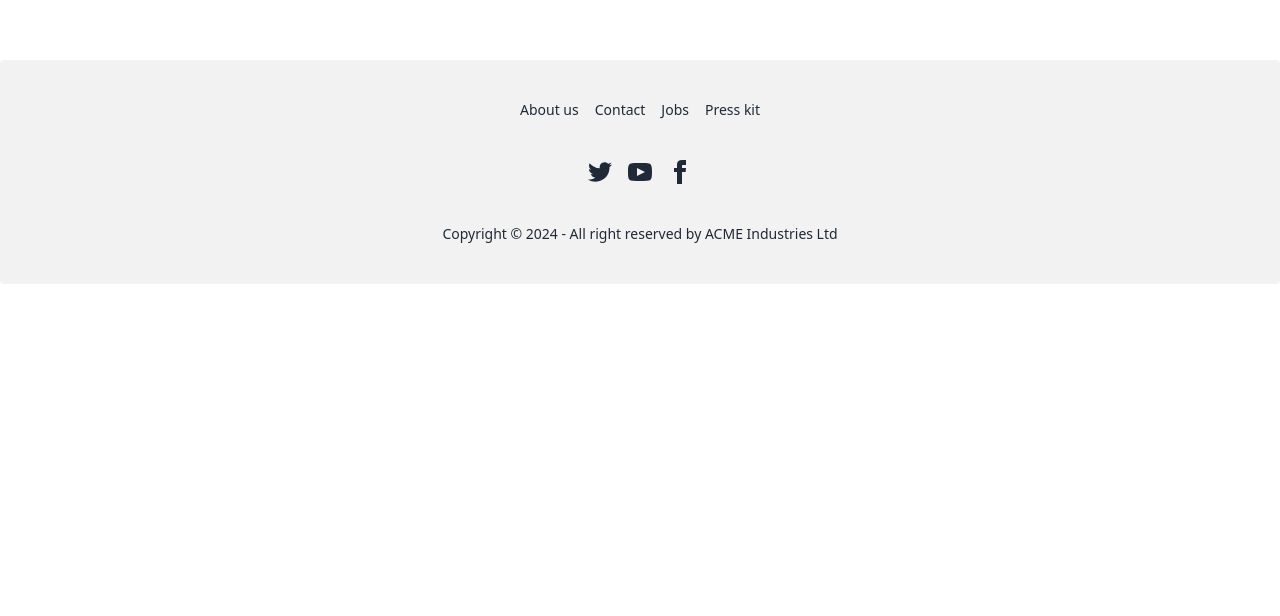
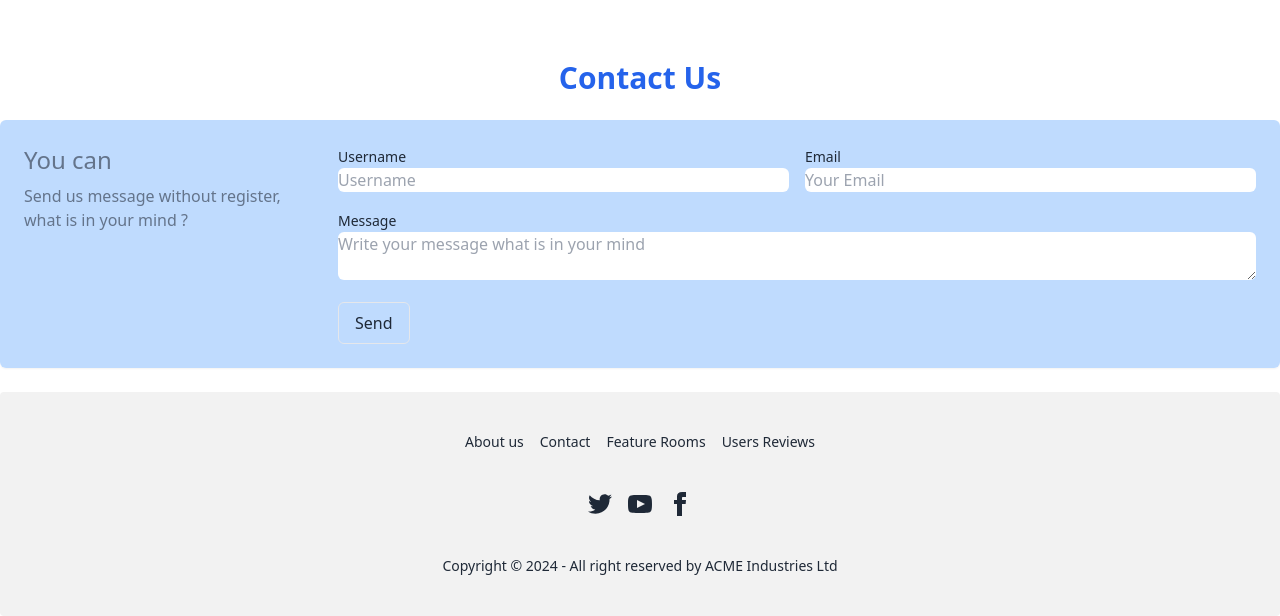
Before and after one commit to mohammad-atikuzzaman/vibePalace-clientSide, a React (Vite) app: page / in a window 1280 px wide. Shown: the part 2510-3126 px from the top of the page. Before the commit the page ends 2794 px from the top, so only its background shows below. Built offline with nearby package versions, Linux system fonts and the light colour scheme; no server answers.

Commit message:
contact us section added , but it have not any fuctionality

```diff
--- a/src/Components/AboutUs.jsx
+++ b/src/Components/AboutUs.jsx
@@ -6,6 +6,7 @@ const AboutUs = () => {
       data-aos-delay="400"
       data-aos-duration="1000"
       data-aos-easing="ease-in-out"
+      id="about"
       className="my-6 bg-blue-100 p-4 rounded-xl">
       <h2
         data-aos="fade-up"
--- /dev/null
+++ b/src/Components/ContactUs.jsx
@@ -0,0 +1,72 @@
+import Swal from "sweetalert2";
+
+const ContactUs = () => {
+  return (
+    <div id="contact" className="my-6">
+      <h2 className="font-bold text-3xl text-center text-blue-600 my-6">Contact Us</h2>
+
+      <div>
+        <fieldset className="grid grid-cols-4 gap-6 p-6 rounded-md shadow-sm bg-blue-200">
+          <div className="text-slate-500 space-y-2 col-span-full lg:col-span-1">
+            <p className="font-medium text-2xl">You can</p>
+            <p className="">Send us message without register, what is in your mind ?</p>
+          </div>
+          <div className="grid grid-cols-6 gap-4 col-span-full lg:col-span-3">
+            <div className="col-span-full sm:col-span-3">
+              <label htmlFor="username" className="text-sm">
+                Username
+              </label>
+              <input
+                id="username"
+                name="username"
+                type="text"
+                placeholder="Username"
+                className="w-full rounded-md focus:ring focus:ring-opacity-75 "
+              />
+            </div>
+            <div className="col-span-full sm:col-span-3">
+              <label htmlFor="email" className="text-sm">
+                Email
+              </label>
+              <input
+                id="email"
+                name="email"
+                type="email"
+                placeholder="Your Email"
+                className="w-full rounded-md focus:ring focus:ring-opacity-75 "
+              />
+            </div>
+            <div className="col-span-full">
+              <label htmlFor="message" className="text-sm">
+                Message
+              </label>
+              <textarea
+                id="message"
+                name="message"
+                placeholder="Write your message what is in your mind"
+                className="w-full rounded-md focus:ring focus:ring-opacity-75focus:dark:ring-violet-600"></textarea>
+            </div>
+            <div className="col-span-full">
+              <div className="flex items-center space-x-2">
+                <button
+                onClick={()=>{Swal.fire({
+                  position: "center",
+                  icon: "success",
+                  title: "Your message send success",
+                  showConfirmButton: false,
+                  timer: 1500,
+                });}}
+                  type="button"
+                  className="px-4 py-2 border rounded-md dark:border-gray-800">
+                  Send
+                </button>
+              </div>
+            </div>
+          </div>
+        </fieldset>
+      </div>
+    </div>
+  );
+};
+
+export default ContactUs;
--- a/src/Components/FeatureRoom.jsx
+++ b/src/Components/FeatureRoom.jsx
@@ -10,7 +10,7 @@ const FeatureRoom = () => {
     });
   }, []);
   return (
-    <div>
+    <div id="feature">
       <h2
         data-aos="fade-up"
         data-aos-offset="100"
--- a/src/Components/Footer.jsx
+++ b/src/Components/Footer.jsx
@@ -2,10 +2,10 @@ const Footer = () => {
   return (
     <footer className="footer footer-center p-10 bg-base-200 text-base-content rounded">
       <nav className="grid grid-flow-col gap-4">
-        <a className="link link-hover">About us</a>
-        <a className="link link-hover">Contact</a>
-        <a className="link link-hover">Jobs</a>
-        <a className="link link-hover">Press kit</a>
+        <a href="#about" className="link link-hover">About us</a>
+        <a href="#contact" className="link link-hover">Contact</a>
+        <a href="#feature" className="link link-hover">Feature Rooms</a>
+        <a href="#review" className="link link-hover">Users Reviews</a>
       </nav>
       <nav>
         <div className="grid grid-flow-col gap-4">
--- a/src/Components/NavBar.jsx
+++ b/src/Components/NavBar.jsx
@@ -43,10 +43,10 @@ const NavBar = () => {
                 <Link to="/bookings">My Bookings</Link>
               </li>
               <li>
-                <Link to="/#">About Us</Link>
+                <a href="/#about">About Us</a>
               </li>
               <li>
-                <Link to="/#">Contact Us</Link>
+                <a href="/#contact">Contact Us</a>
               </li>
             </ul>
           </div>
@@ -66,10 +66,10 @@ const NavBar = () => {
               <Link to="/bookings">My Bookings</Link>
             </li>
             <li>
-              <Link to="/#">About Us</Link>
+              <a href="/#about">About Us</a>
             </li>
             <li>
-              <Link to="/#">Contact Us</Link>
+              <a href="/#contact">Contact Us</a>
             </li>
           </ul>
         </div>
--- a/src/Components/UserReviews.jsx
+++ b/src/Components/UserReviews.jsx
@@ -10,7 +10,7 @@ const UserReviews = () => {
     });
   }, []);
   return (
-    <div>
+    <div id="review">
       <h2 className="font-bold text-4xl text-center text-blue-600 py-4 border-b-2 border-dashed border-blue-300">
         Users Reviews
       </h2>
--- a/src/Pages/Home.jsx
+++ b/src/Pages/Home.jsx
@@ -10,6 +10,7 @@ import AOS from "aos";
 import "aos/dist/aos.css";
 import { Link } from "react-router-dom";
 import AboutUs from "../Components/AboutUs";
+import ContactUs from "../Components/ContactUs";
 AOS.init();
 
 const Home = () => {
@@ -26,6 +27,7 @@ const Home = () => {
       <FeatureRoom></FeatureRoom>
       <UserReviews></UserReviews>
       <AboutUs></AboutUs>
+      <ContactUs></ContactUs>
 
 
 
```
